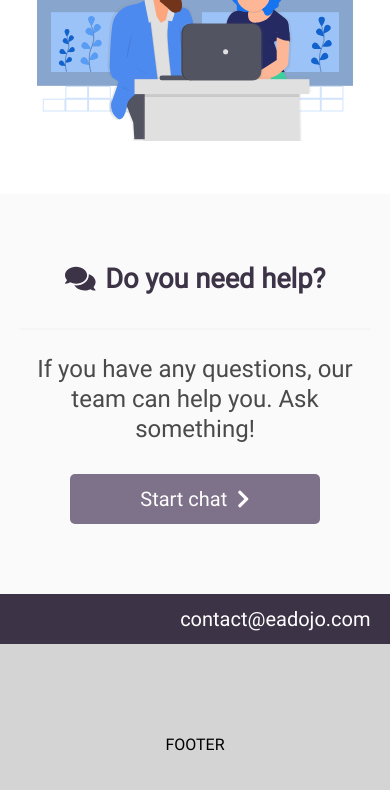
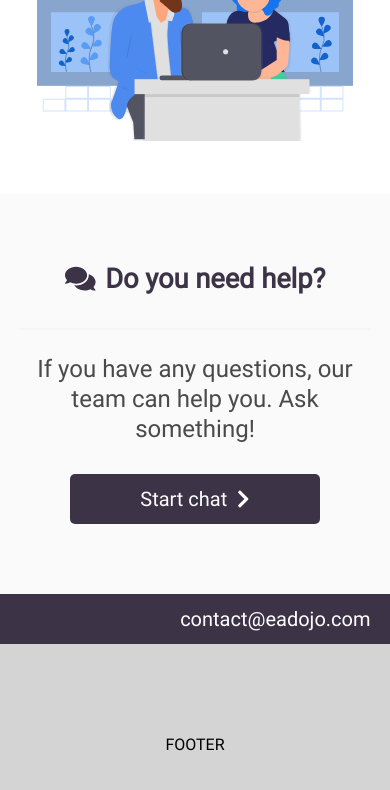
Before and after one commit to silvajohnny777/eadojo2020, a React (Create React App) app: page / in a window 390 px wide. In both pictures the pointer is over the element 195 px from the left and 4195 px from the top of the page. Shown: the part 3696-4486 px from the top of the page. Built offline with nearby package versions, Linux system fonts and the light colour scheme; the HTML template or start-up script is replaced by a standard one.

Commit message:
botão de ajuda

```diff
--- a/src/AppMobile.scss
+++ b/src/AppMobile.scss
@@ -388,6 +388,10 @@
                 margin-left: 10px;
               }
 
+              &:hover {
+                background-color: var(--platform-main-color);
+              }
+
             }
 
           }
```
